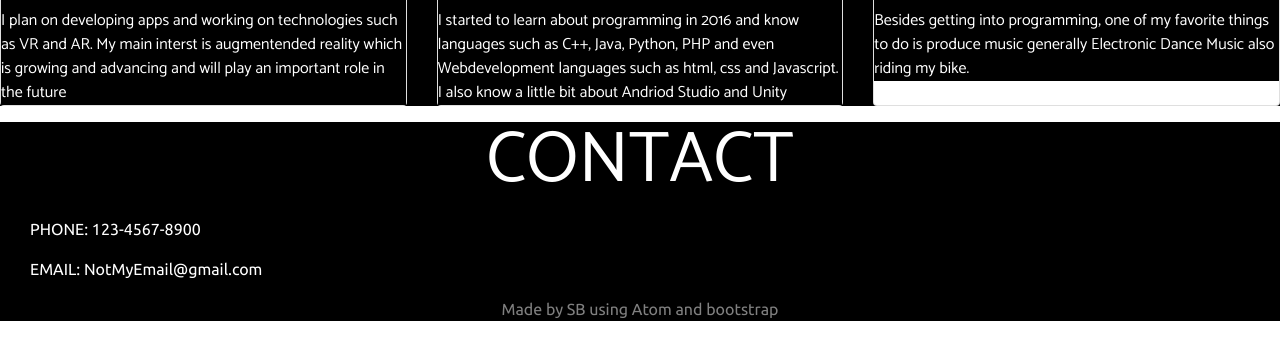
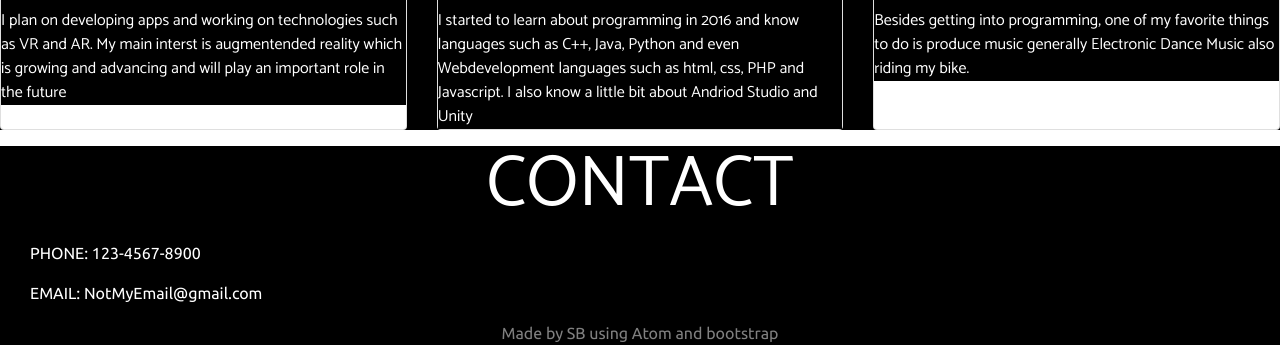
Before and after one commit to Reptarx12/reptarx12.github.io, a plain HTML site: page index.html in a window 1280 px wide. Shown: the part 1311-1672 px from the top of the page. Before the commit the page ends 1648 px from the top, so only its background shows below. Drawn offline with nearby package versions, Linux system fonts and the light colour scheme.

Commit message:
Update index.html

```diff
--- a/index.html
+++ b/index.html
@@ -105,8 +105,8 @@
         <img class="card-img-top" src="https://www.teachermagazine.com.au/files/Computing,_programming_and_coding_in_schools.jpg" alt="Card image cap" >
         <div class="card-body">
           <h5 class="card-title">SKILLS</h5>
-          <p class="card-text">I started to learn about programming in 2016 and know languages such as C++, Java, Python, PHP and even Webdevelopment
-          languages such as html, css and Javascript.  I also know a little bit about Andriod Studio and Unity</p>
+          <p class="card-text">I started to learn about programming in 2016 and know languages such as C++, Java, Python and even Webdevelopment
+          languages such as html, css, PHP and Javascript.  I also know a little bit about Andriod Studio and Unity</p>
         </div>
 
       </div>
```
